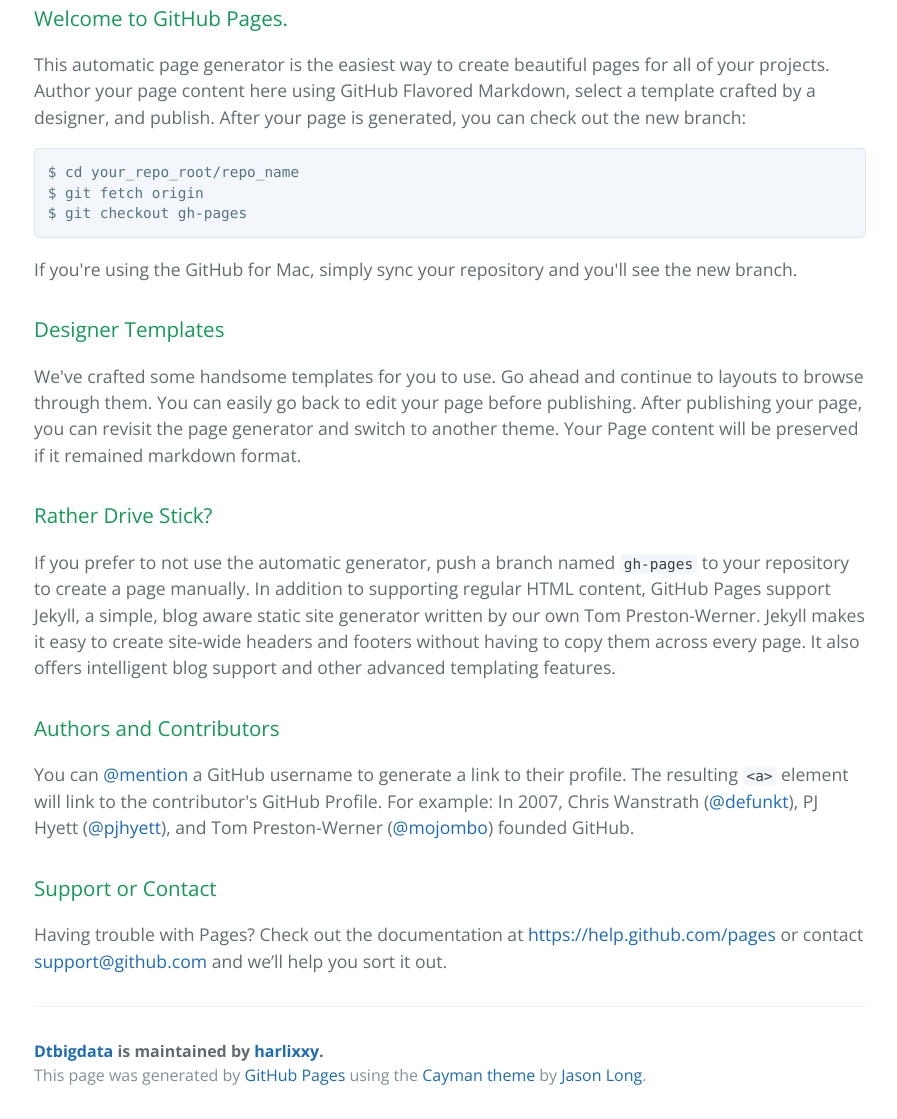
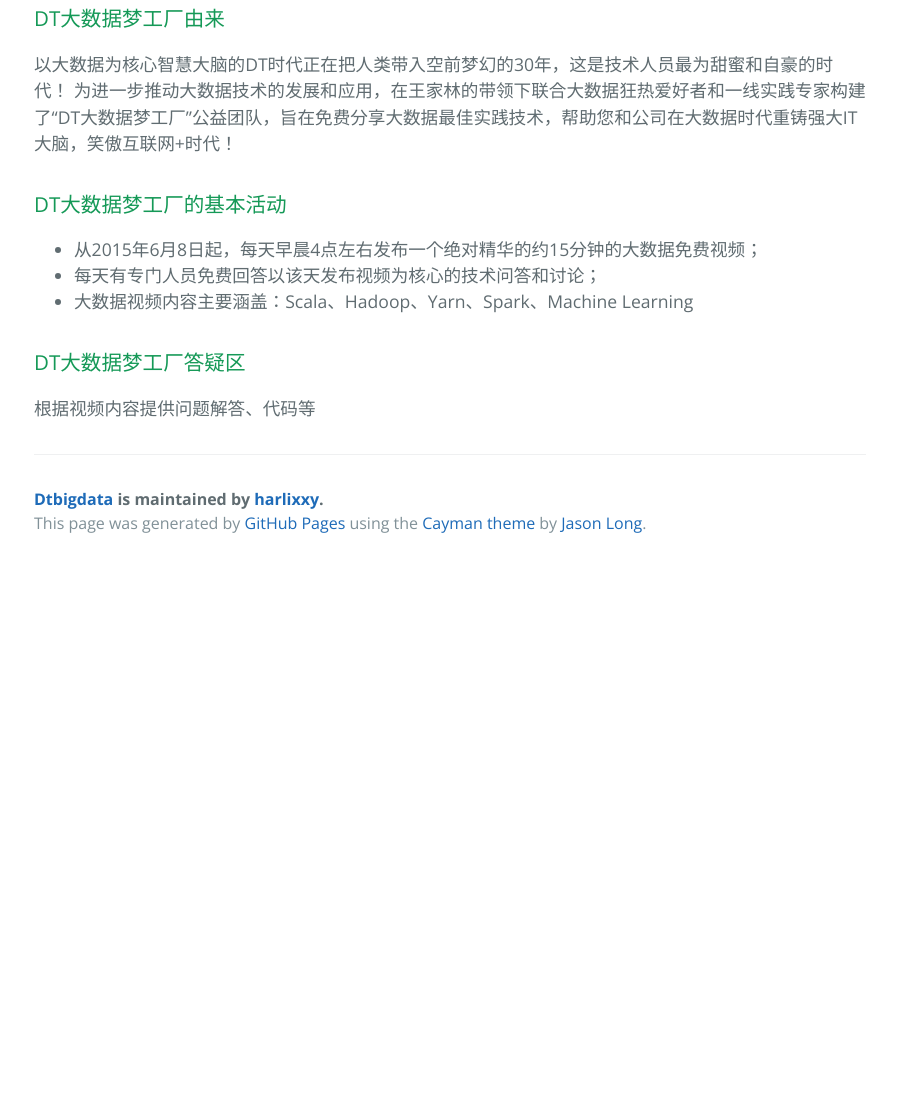
Before and after one commit to harlixxy/DT-, a plain HTML site: page index.html in a window 1280 px wide. Shown: the part 412-1531 px from the top of the page, without its empty margins (190-1087 px from the left). After the commit the page ends 979 px from the top, so only its background shows below. Drawn offline with nearby package versions, Linux system fonts and the light colour scheme.

```diff
--- a/index.html
+++ b/index.html
@@ -20,36 +20,24 @@
 
     <section class="main-content">
       <h3>
-<a id="welcome-to-github-pages" class="anchor" href="#welcome-to-github-pages" aria-hidden="true"><span class="octicon octicon-link"></span></a>Welcome to GitHub Pages.</h3>
+<a id="dt大数据梦工厂由来" class="anchor" href="#dt%E5%A4%A7%E6%95%B0%E6%8D%AE%E6%A2%A6%E5%B7%A5%E5%8E%82%E7%94%B1%E6%9D%A5" aria-hidden="true"><span class="octicon octicon-link"></span></a>DT大数据梦工厂由来</h3>
 
-<p>This automatic page generator is the easiest way to create beautiful pages for all of your projects. Author your page content here using GitHub Flavored Markdown, select a template crafted by a designer, and publish. After your page is generated, you can check out the new branch:</p>
-
-<pre><code>$ cd your_repo_root/repo_name
-$ git fetch origin
-$ git checkout gh-pages
-</code></pre>
-
-<p>If you're using the GitHub for Mac, simply sync your repository and you'll see the new branch.</p>
+<p>以大数据为核心智慧大脑的DT时代正在把人类带入空前梦幻的30年，这是技术人员最为甜蜜和自豪的时代！
+为进一步推动大数据技术的发展和应用，在王家林的带领下联合大数据狂热爱好者和一线实践专家构建了“DT大数据梦工厂”公益团队，旨在免费分享大数据最佳实践技术，帮助您和公司在大数据时代重铸强大IT大脑，笑傲互联网+时代！</p>
 
 <h3>
-<a id="designer-templates" class="anchor" href="#designer-templates" aria-hidden="true"><span class="octicon octicon-link"></span></a>Designer Templates</h3>
+<a id="dt大数据梦工厂的基本活动" class="anchor" href="#dt%E5%A4%A7%E6%95%B0%E6%8D%AE%E6%A2%A6%E5%B7%A5%E5%8E%82%E7%9A%84%E5%9F%BA%E6%9C%AC%E6%B4%BB%E5%8A%A8" aria-hidden="true"><span class="octicon octicon-link"></span></a>DT大数据梦工厂的基本活动</h3>
 
-<p>We've crafted some handsome templates for you to use. Go ahead and continue to layouts to browse through them. You can easily go back to edit your page before publishing. After publishing your page, you can revisit the page generator and switch to another theme. Your Page content will be preserved if it remained markdown format.</p>
+<ul>
+<li>从2015年6月8日起，每天早晨4点左右发布一个绝对精华的约15分钟的大数据免费视频；</li>
+<li>每天有专门人员免费回答以该天发布视频为核心的技术问答和讨论；</li>
+<li>大数据视频内容主要涵盖：Scala、Hadoop、Yarn、Spark、Machine Learning</li>
+</ul>
 
 <h3>
-<a id="rather-drive-stick" class="anchor" href="#rather-drive-stick" aria-hidden="true"><span class="octicon octicon-link"></span></a>Rather Drive Stick?</h3>
+<a id="dt大数据梦工厂答疑区" class="anchor" href="#dt%E5%A4%A7%E6%95%B0%E6%8D%AE%E6%A2%A6%E5%B7%A5%E5%8E%82%E7%AD%94%E7%96%91%E5%8C%BA" aria-hidden="true"><span class="octicon octicon-link"></span></a>DT大数据梦工厂答疑区</h3>
 
-<p>If you prefer to not use the automatic generator, push a branch named <code>gh-pages</code> to your repository to create a page manually. In addition to supporting regular HTML content, GitHub Pages support Jekyll, a simple, blog aware static site generator written by our own Tom Preston-Werner. Jekyll makes it easy to create site-wide headers and footers without having to copy them across every page. It also offers intelligent blog support and other advanced templating features.</p>
-
-<h3>
-<a id="authors-and-contributors" class="anchor" href="#authors-and-contributors" aria-hidden="true"><span class="octicon octicon-link"></span></a>Authors and Contributors</h3>
-
-<p>You can <a href="https://github.com/blog/821" class="user-mention">@mention</a> a GitHub username to generate a link to their profile. The resulting <code>&lt;a&gt;</code> element will link to the contributor's GitHub Profile. For example: In 2007, Chris Wanstrath (<a href="https://github.com/defunkt" class="user-mention">@defunkt</a>), PJ Hyett (<a href="https://github.com/pjhyett" class="user-mention">@pjhyett</a>), and Tom Preston-Werner (<a href="https://github.com/mojombo" class="user-mention">@mojombo</a>) founded GitHub.</p>
-
-<h3>
-<a id="support-or-contact" class="anchor" href="#support-or-contact" aria-hidden="true"><span class="octicon octicon-link"></span></a>Support or Contact</h3>
-
-<p>Having trouble with Pages? Check out the documentation at <a href="https://help.github.com/pages">https://help.github.com/pages</a> or contact <a href="mailto:support@github.com">support@github.com</a> and we’ll help you sort it out.</p>
+<p>根据视频内容提供问题解答、代码等</p>
 
       <footer class="site-footer">
         <span class="site-footer-owner"><a href="https://github.com/harlixxy/DTBigData">Dtbigdata</a> is maintained by <a href="https://github.com/harlixxy">harlixxy</a>.</span>
```
Also changed, not shown: params.json (+1 -1 lines).
